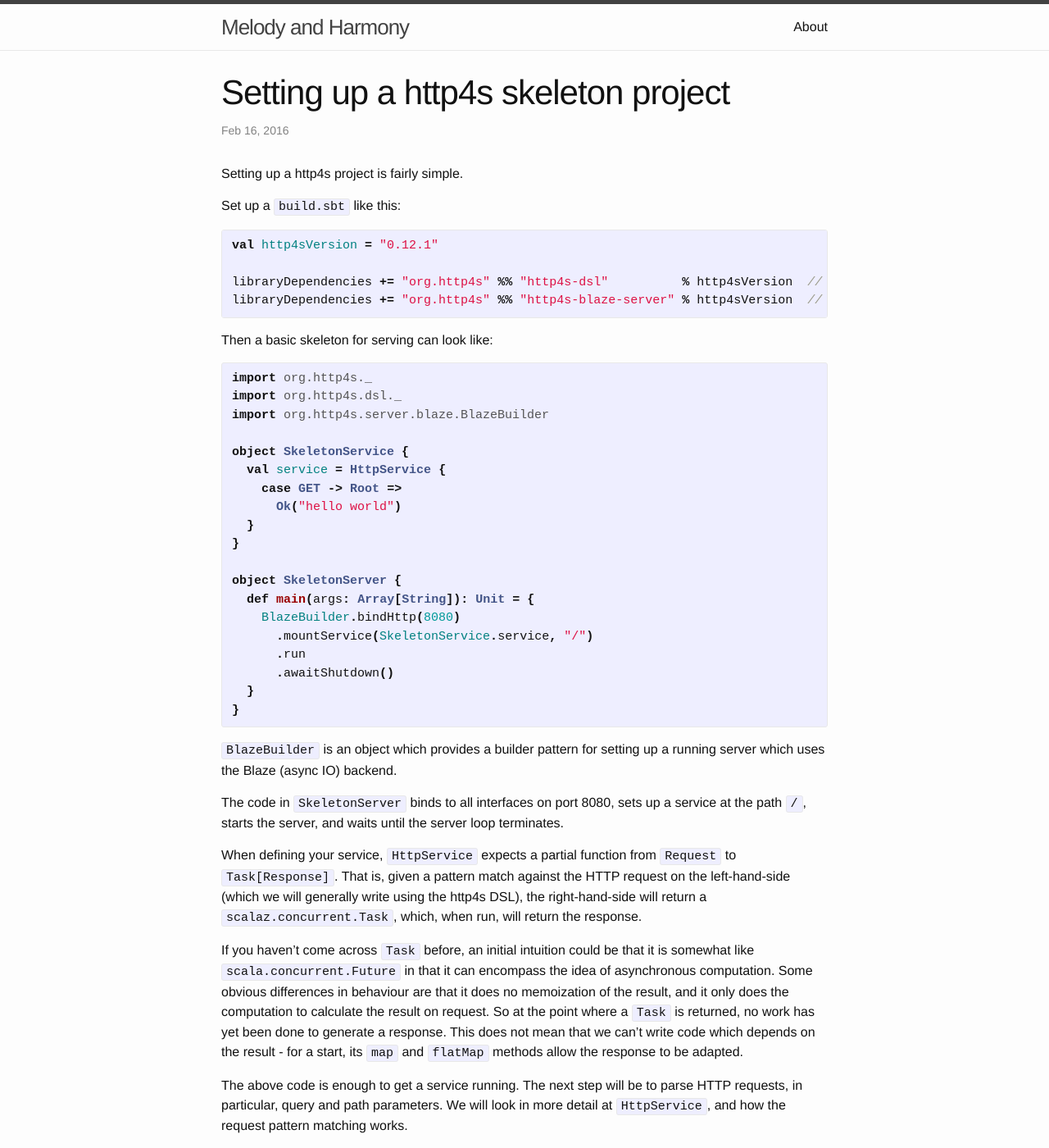
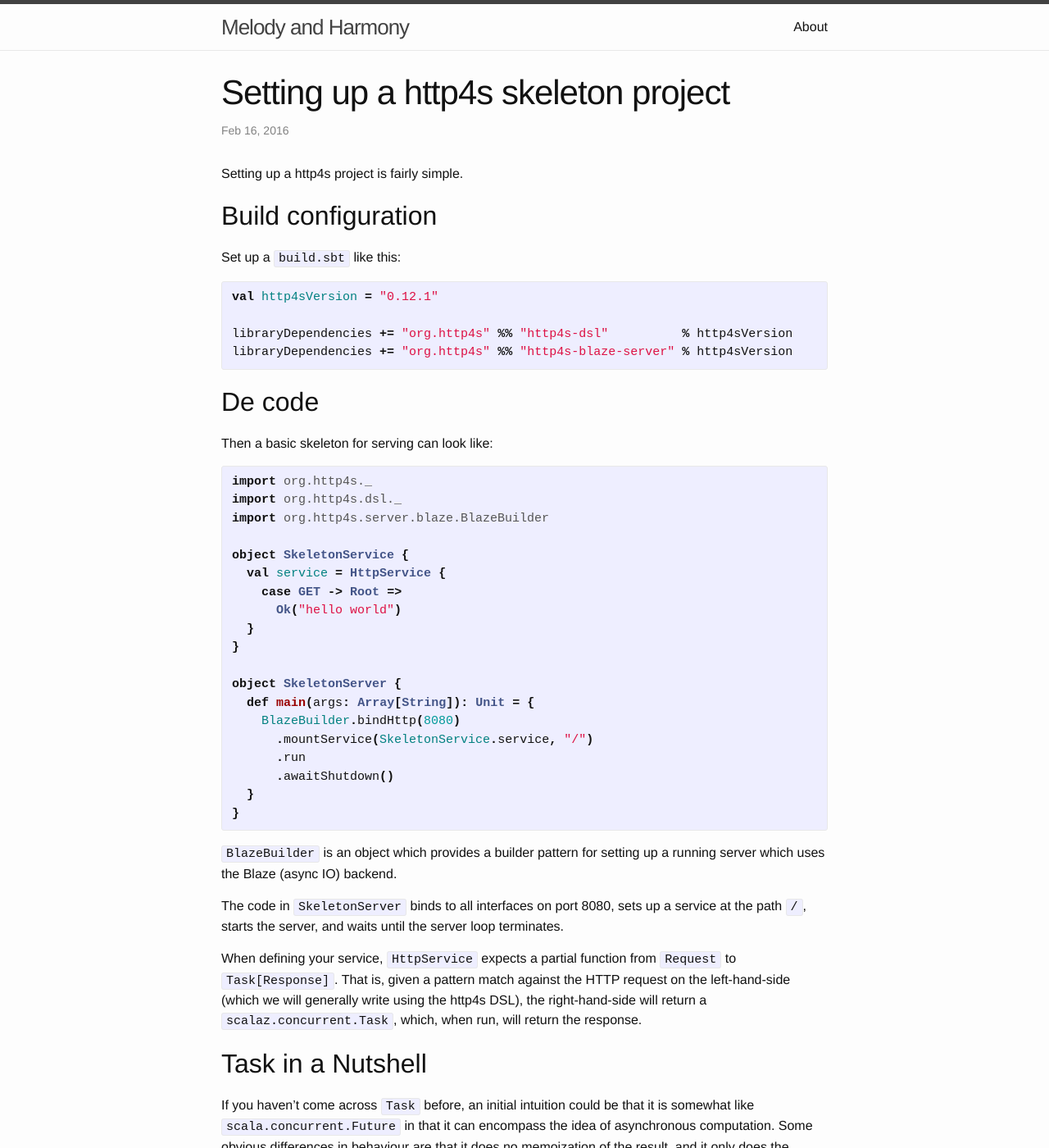
Before and after one commit to fiadliel/fiadliel.github.io, a Jekyll site: the page built from _posts/2016-02-16-setting-up-http4s.markdown, in a window 1280 px wide and 1400 px high. Shown: the whole window at 82% size. Built offline with Jekyll 4.4.1, drawn with Linux system fonts in a browser that asks for light colours.

Commit message:
Add some sections.

```diff
--- a/_posts/2016-02-16-setting-up-http4s.markdown
+++ b/_posts/2016-02-16-setting-up-http4s.markdown
@@ -5,14 +5,20 @@ categories: http4s
 ---
 Setting up a http4s project is fairly simple.
 
+Build configuration
+-------------------
+
 Set up a `build.sbt` like this:
 
 {% highlight scala %}
 val http4sVersion = "0.12.1"
 
-libraryDependencies += "org.http4s" %% "http4s-dsl"          % http4sVersion  // to use the core dsl
-libraryDependencies += "org.http4s" %% "http4s-blaze-server" % http4sVersion  // to use the blaze backend
+libraryDependencies += "org.http4s" %% "http4s-dsl"          % http4sVersion
+libraryDependencies += "org.http4s" %% "http4s-blaze-server" % http4sVersion
 {% endhighlight %}
+
+De code
+-------
 
 Then a basic skeleton for serving can look like:
 
@@ -50,6 +56,9 @@ the left-hand-side (which we will generally write using the http4s DSL), the
 right-hand-side will return a `scalaz.concurrent.Task`, which, when run, will
 return the response.
 
+Task in a Nutshell
+------------------
+
 If you haven't come across `Task` before, an initial intuition could be that it is
 somewhat like `scala.concurrent.Future` in that it can encompass the idea of
 asynchronous computation. Some obvious differences in behaviour are that it does
```
Also changed, not shown: other parts of _posts/2016-02-16-setting-up-http4s.markdown (+3 -0 lines).
